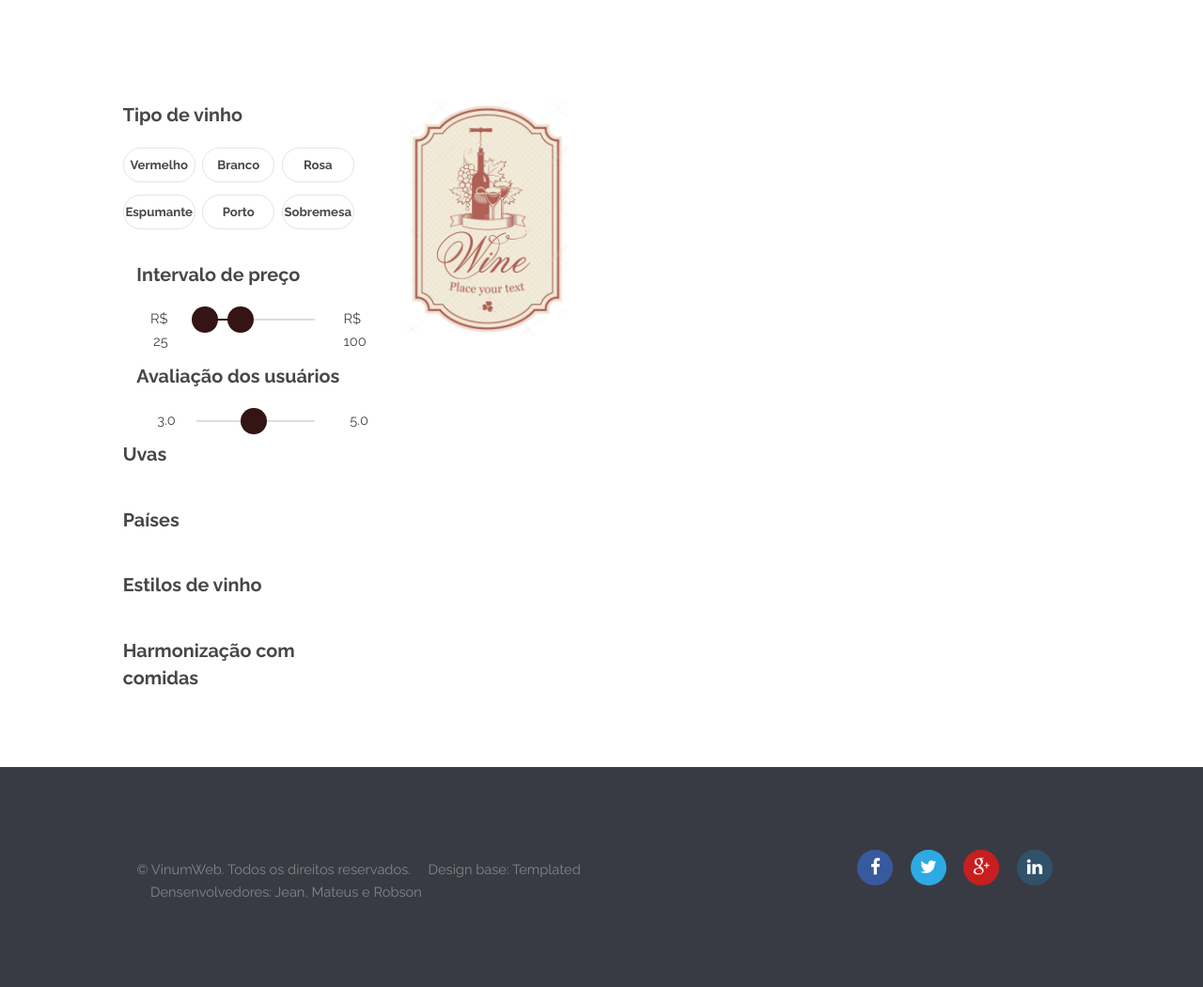
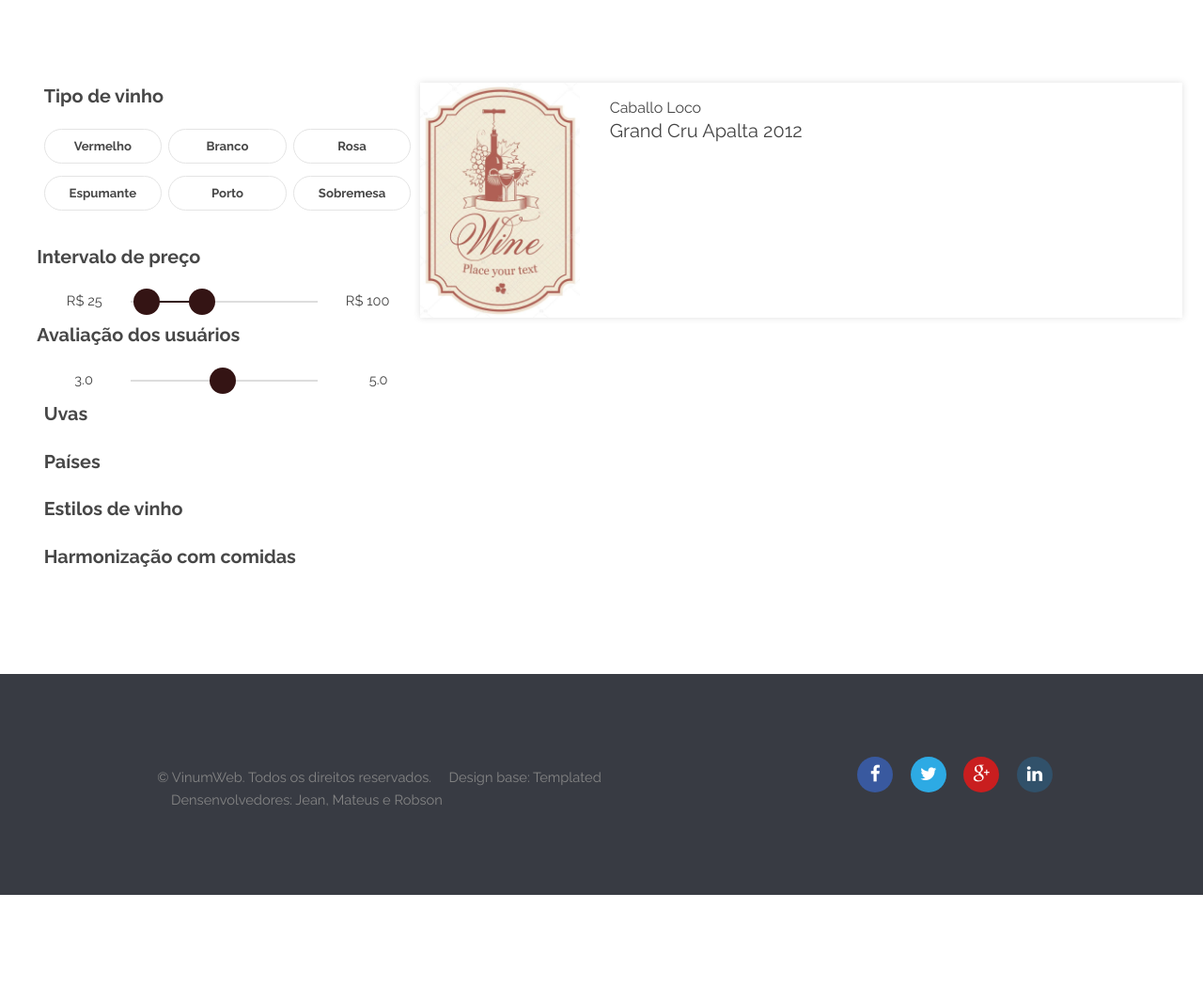
Before and after one commit to jeanoliveira92/COM222TrabalhoFinal, a PHP site: page /listar.php in a window 1280 px wide. Shown: the part 97-1147 px from the top of the page at 94% size. After the commit the page ends 1049 px from the top, so only its background shows below. Run offline with PHP 8.4, Linux system fonts and the light colour scheme; the visitor is signed in with stand-in values (Sample User, id 1); data that the repository does not hold is empty; some libraries are stand-ins or nearby versions.

Commit message:
Conflito Doido

```diff
--- /dev/null
+++ b/avaliacao.php
@@ -0,0 +1 @@
+Este anexo foi removido porque contém dados que podem representar um risco de segurança.
--- a/css/style.css
+++ b/css/style.css
@@ -246,8 +246,8 @@ input[type="password"]:focus,
 input[type="email"]:focus,
 select:focus,
 textarea:focus {
-     aborder-color: #383b43;
-     box-shadow: 0 0 0 1px #c7b7b7;
+    aborder-color: #383b43;
+    box-shadow: 0 0 0 1px #c7b7b7;
 }
 
 .select-wrapper {
@@ -1293,14 +1293,63 @@ input:checked ~ label {
     font-weight: 300;
 }
 
+.container-full{
+    margin-left: auto;
+    margin-right: auto;
+    width: 95%;
+}
+
+.row{
+    margin: 0px !important;
+    padding: 0px !important;
+}
+
 .marginlabel{
     margin-top: 20px;
 }
 
 .showvinho{
     height: 250px;
+    padding: 0px !important;
+    margin: 0px !important;
+    margin-left: 10px !important;
+    -webkit-box-shadow: 0 0 7px 0 rgba(50,50,50,0.15);
+    box-shadow: 0 0 7px 0 rgba(50,50,50,0.15);
 }
 
+.showvinho img{
+    -webkit-box-shadow: spx 0px 10px rgba(50,50,50,0.15);
+    box-shadow: 5px 0px 10px rgba(50,50,50,0.15);
+}
+.showvinho ul{
+    padding-top: 15px;
+    list-style-type: none;
+    font-size: 16px;
+}
+
+.showvinho ul li span{
+    font-size: 20px;
+}
+
+.showvinho:hover{
+    -webkit-box-shadow:0 0 15px 0 rgba(50,50,50,0.3);
+    box-shadow:0 0 15px 0 rgba(50,50,50,0.3)
+}
+
+.showvinho > div:first-child{
+    padding: 0px;
+    margin: 0px;
+    overflow: hidden;
+    width: 170px;
+    height: 250px;
+    background-repeat: no-repeat;
+    background-position: top center;
+    background-size: cover;
+}
 .showvinho > div > img{
     height: 100%;
+    padding: 0px;
+    display: block;
+    margin-left: auto;
+    margin-right: auto;
 }
--- a/listar.php
+++ b/listar.php
@@ -51,10 +51,10 @@ $banco = new DAO();
         <?php include_once("navMenu.php"); ?>
         <!-- Main -->
         <section id="main" class="wrapper">
-            <div class="container">
+            <div class="container-full nomargin">
                 <section>
-                    <div class="row uniform 50%">
-                        <div class="4u 12u$(Medium) row marginlabel">
+                    <div class="row">
+                        <div class="4u 12u$(Medium)">
                             <form action="cadastro_vinho.php" enctype="multipart/form-data" method="POST">
                                 <div class="12u$ row">
                                     <div class="12u$">
@@ -242,13 +242,17 @@ $banco = new DAO();
                             </form>
                         </div>
 
+                        <!-- Exbição dos vinhos > -->
+                        <div class="8u 12u$(medium) row">
+                            <div class="12u row showvinho">
+                                <div style="background-image: URL(images/rotulos/vinno.jpg)">
 
-                        <!-- Exbição dos vinhos > -->
-
-                        <div class="8u 12u$(medium) row marginlabel">
-                            <div class="9u row marginlabel showvinho">
-                                <div class="3u">
-                                    <img src="images/rotulos/vinno.jpg">
+                                </div>
+                                <div>
+                                    <ul>
+                                        <li>Caballo Loco</li>
+                                        <li><span>Grand Cru Apalta 2012</span></li>
+                                    </ul>
                                 </div>
                             </div>
                         </div>
```
Also changed, not shown: avaliar.php (added, +20 -0 lines), vervinho.php (+41 -15 lines).
